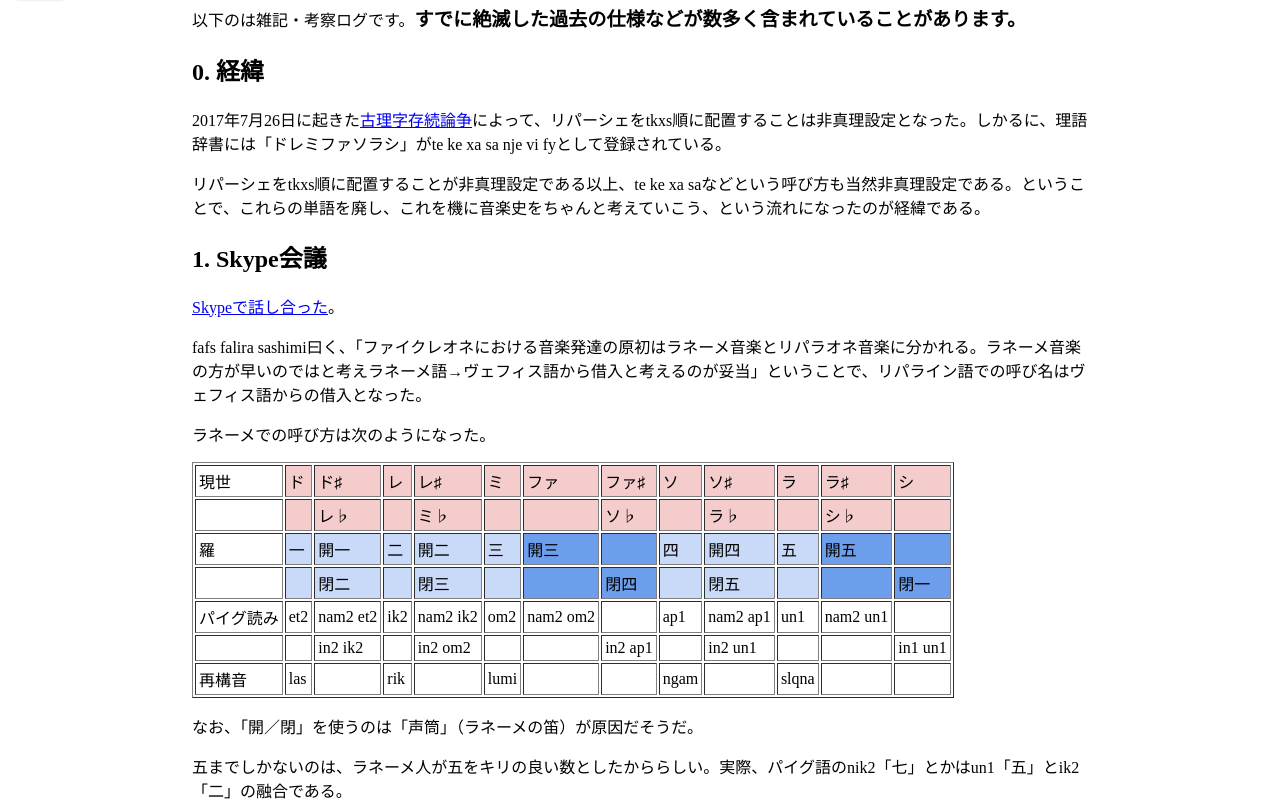
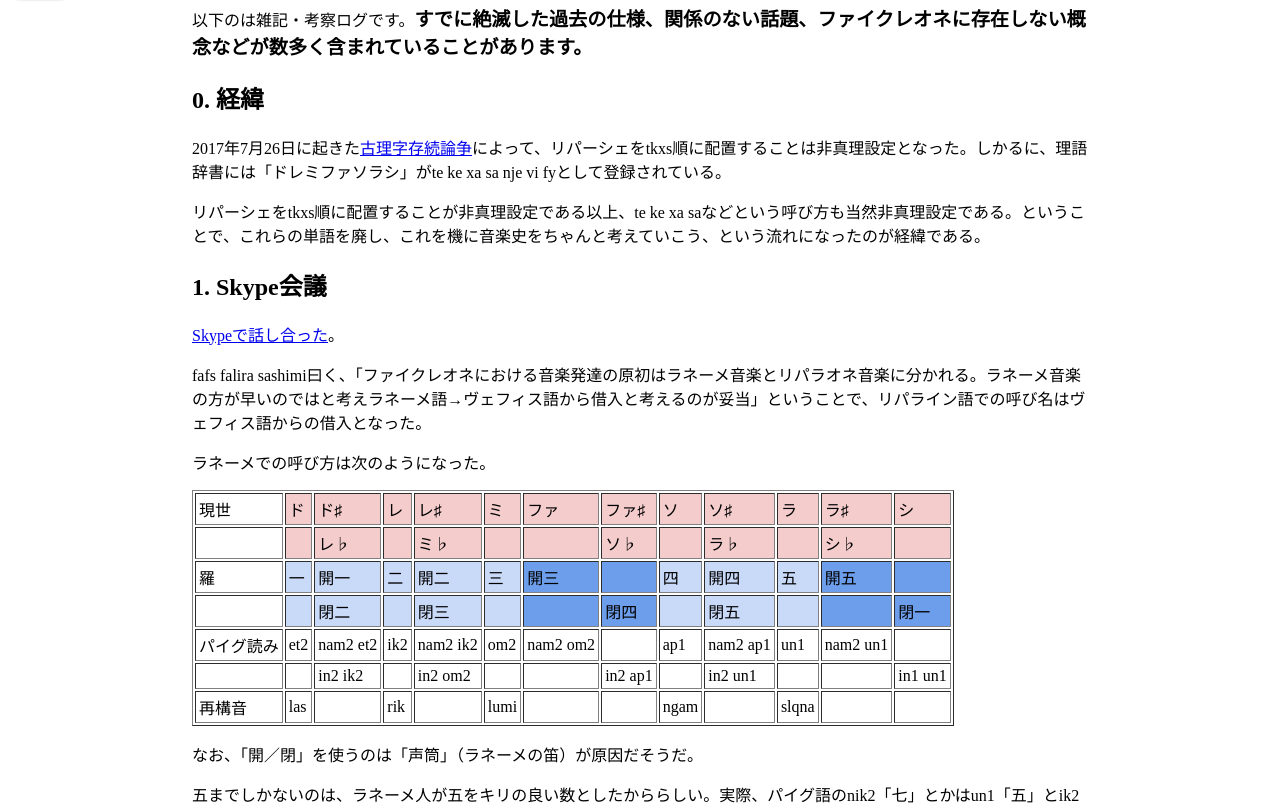
Before and after one commit to jurliyuuri/niesnurjorup, a plain HTML site: page index.html in a window 1280 px wide. Shown: the part 85-893 px from the top of the page. Drawn offline with Linux system fonts and the light colour scheme.

Commit message:
「考察する」シリーズに追記

```diff
--- a/index.html
+++ b/index.html
@@ -16,7 +16,7 @@
 </head>
 <body class="cool">
 <h1>音楽理論などについて考察する</h1>
-<p>以下のは雑記・考察ログです。<strong style="font-size: 120%">すでに絶滅した過去の仕様などが数多く含まれていることがあります。</strong></p>
+<p>以下のは雑記・考察ログです。<strong style="font-size: 120%">すでに絶滅した過去の仕様、関係のない話題、ファイクレオネに存在しない概念などが数多く含まれていることがあります。</strong></p>
 
 <h2>0. 経緯</h2>
 <p>2017年7月26日に起きた<a href="https://togetter.com/li/1133676">古理字存続論争</a>によって、リパーシェをtkxs順に配置することは非真理設定となった。しかるに、理語辞書には「ドレミファソラシ」がte ke xa sa nje vi fyとして登録されている。</p>
```
